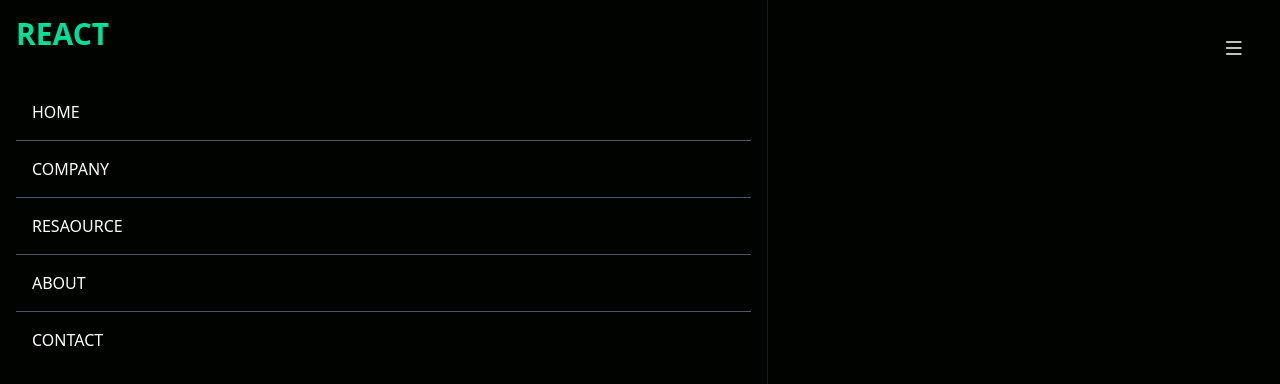
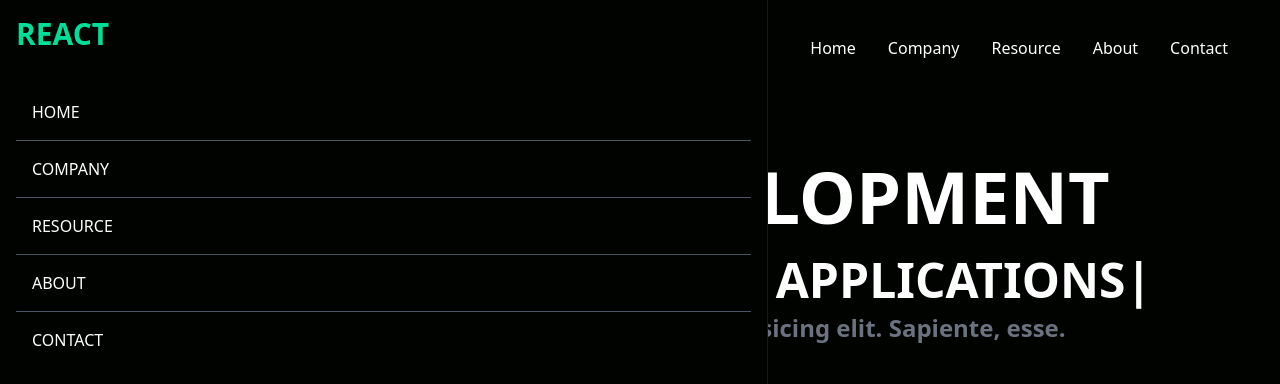
Before and after one commit to alifrizqullahmaruf/Project01_Portofolio_Web, a React (Vite) app in the folder portfolio/: page / in a window 1280 px wide. Shown: the top 384 px of the page. Built offline with nearby package versions, Linux system fonts and the light colour scheme.

Commit message:
Add some section heroo

```diff
--- a/portfolio/package.json
+++ b/portfolio/package.json
@@ -13,7 +13,8 @@
   "dependencies": {
     "react": "^18.2.0",
     "react-dom": "^18.2.0",
-    "react-icons": "^5.1.0"
+    "react-icons": "^5.1.0",
+    "react-typed": "^2.0.12"
   },
   "devDependencies": {
     "@types/react": "^18.2.66",
--- a/portfolio/src/App.jsx
+++ b/portfolio/src/App.jsx
@@ -1,11 +1,15 @@
 // import React from 'react';
 
+import Hero from "./Components/Hero";
 import Navbar from "./Components/Navbar";
 
 export default function App() {
   return (
     <div>
       <Navbar />
+      <main>
+        <Hero />
+      </main>
     </div>
   );
 }
--- a/portfolio/src/Components/Hero.jsx
+++ b/portfolio/src/Components/Hero.jsx
@@ -1,19 +1,35 @@
+import { ReactTyped } from "react-typed";
 
 export default function Hero() {
     return (
-        <>
-            <div className="flex flex-col items-center px-4 py-12 mx-auto bg-gray-100 md:flex-row sm:px-6 lg:px-8">
-                <div className="mb-4 md:w-1/2 md:mb-0">
-                    <p className="mb-4 text-sm text-gray-600 ">Flutter | React Native</p>
-                    <h1 className="mb-2 text-3xl font-bold text-gray-800">Mobile Developer</h1>
-                    <p className="mb-4 text-sm text-gray-600">This is a template Figma file, turned into code using Anima.
-    Learn more at AnimaApp.com</p>
-                    <button className="px-4 py-2 font-bold text-white bg-blue-500 rounded hover:bg-blue-600">Contact</button>
+        <div className="text-white">
+            <div className="max-w-[800] mt-[-100] w-full h-screen mx-auto text-center flex flex-col">
+                <p className="text-[rgb(0,223,154)] p-2 font-bold ">Crafting digital experiences</p>
+                <h1 className="py-4 text-4xl font-bold uppercase md:text-7xl sm:text-6xl md:py-6 sm:py-5">Web & App Development</h1>
+                <div className="flex items-center justify-center">
+                    <p className="text-xl font-bold md:text-5xl sm:text-4xl">Fast, flexible, solutions for </p>
+                    <ReactTyped
+                        className="pl-2 text-xl font-bold uppercase md:pl-4 md:text-5xl sm:text-4xl"
+                        strings={[
+                            "websites",
+                            "applications",
+                            "digital products",
+                          ]}
+                          typeSpeed={120}
+                          backSpeed={140}
+                          loop
+                    />
+
                 </div>
-                <div className="flex justify-center md:w-1/2">
-                    <img src="./src/assets/foto_alif.png" alt="Gambar Hero" className="w-full rounded-lg" style={{ width: '250px' }}/>
-                </div>
+                <p className="py-2 font-bold text-gray-500 md:text-2xl sm:text-x">Lorem ipsum dolor sit amet consectetur adipisicing elit. Sapiente, esse.</p>
+                    <button className="bg-[rgb(0,223,154)] py-3 text-black w-[200px] rounded-md font-medium my-6 mx-auto ">
+                        Learn More
+                    </button>
             </div>
-        </>
+        </div>
     );
 }
+
+//? Noted
+//* npm install react-typed --save
+// Menambahkannya untuk mendapatkan effek typed yang ada pada react
--- a/portfolio/src/Components/Navbar.jsx
+++ b/portfolio/src/Components/Navbar.jsx
@@ -1,33 +1,45 @@
-import { AiOutlineMenu } from "react-icons/ai";
+import { useState } from "react"; // Import useState hook dari React
+import { AiOutlineMenu, AiOutlineClose } from "react-icons/ai"; // Import ikon menu dari react-icons
 
+export default function Navbar() {
+    // Membuat useState untuk mengatur status navigasi
+    const [nav, setNav] = useState(false);
 
-export default function Navbar(){
-    return(
+    // Fungsi untuk mengubah status navigasi
+    const handleNavbar = () => {
+        setNav(!nav);
+    }
 
+    return (
         <div className="flex items-center justify-between h-24 px-4 text-white max-w-[1240px] mx-auto">
+            {/* Judul navbar */}
             <h1 className="w-full text-3xl font-bold text-[rgb(0,223,154)]">REACT</h1>
-            <ul className="flex hidden">
+
+            {/* Navigasi desktop (hidden pada mobile) */}
+            <ul className="hidden md:flex">
                 <li className="p-4">Home</li>
                 <li className="p-4">Company</li>
-                <li className="p-4">Resaource</li>
+                <li className="p-4">Resource</li>
                 <li className="p-4">About</li>
                 <li className="p-4">Contact</li>
             </ul>
-            <AiOutlineMenu size={20} />
-            <div className="fixed top-0 left-0 border-r h--full w-[60%] border-r-gray-900 bg-[#000300]">
-            <h1 className="w-full text-3xl font-bold text-[rgb(0,223,154)] p-4">REACT</h1>
+
+            {/* Tombol menu yang bisa di-klik */}
+            <div onClick={handleNavbar} className="block md:hidden">
+                {(!nav) ? <AiOutlineClose size={20}/> : <AiOutlineMenu size={20} />}
+            </div>
+
+            {/* Navigasi mobile yang muncul ketika tombol menu diklik */}
+            <div className={ !nav ? 'fixed top-0 left-0 border-r h-full w-[60%] border-r-gray-900 bg-[#000300] ease-in-out duration-500' : 'fixed left-[-100%]'}>
+                <h1 className="w-full text-3xl font-bold text-[rgb(0,223,154)] p-4 ">REACT</h1>
                 <ul className="p-4 uppercase">
                     <li className="p-4 border-b border-b-gray-600">Home</li>
                     <li className="p-4 border-b border-b-gray-600">Company</li>
-                    <li className="p-4 border-b border-b-gray-600">Resaource</li>
+                    <li className="p-4 border-b border-b-gray-600">Resource</li>
                     <li className="p-4 border-b border-b-gray-600">About</li>
                     <li className="p-4">Contact</li>
                 </ul>
             </div>
         </div>
-    )
+    );
 }
-
-//? Noted
-// npm install react-icons --save
-// Kode diatas digunnakan untuk mengintall icon secar otomatis pada react link : https://www.npmjs.com/package/react-icons
```
Also changed, not shown: 1 other file (tests, documents, lock files or other folders).
